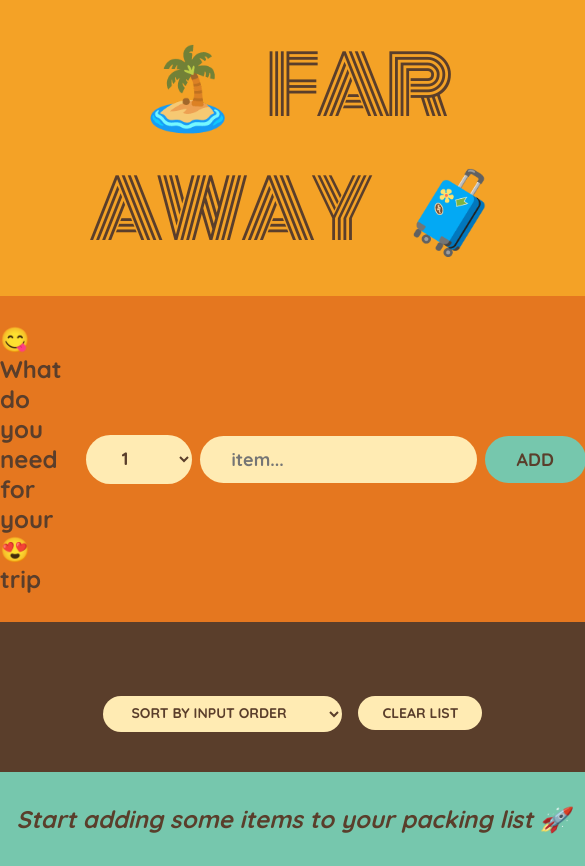
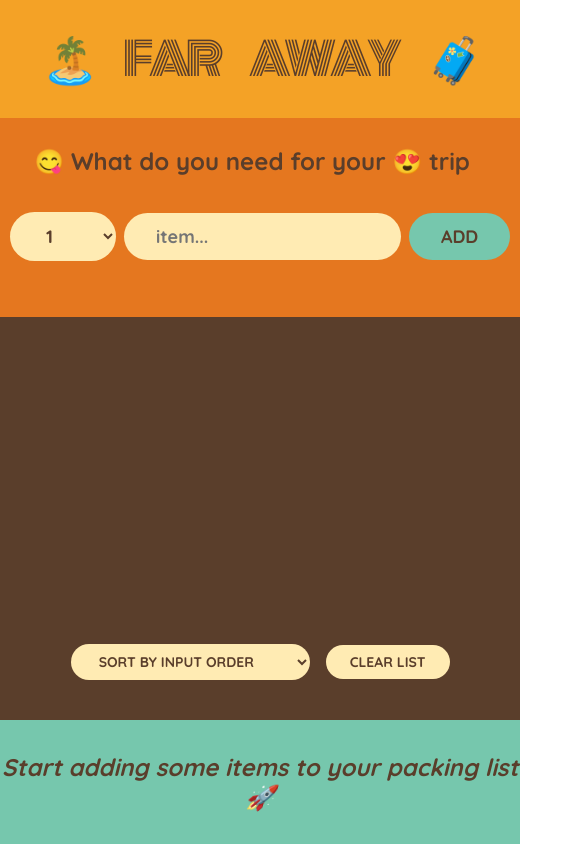
Before and after one commit to Hasib98/TRAVEL-LIST-REACT-PROJECT-02, a React (Create React App) app: page / in a window 390 px wide. Shown: the whole page, 585 px wide, since content can reach past the window. After the commit the page ends 844 px from the top, so only its background shows below. Built offline with nearby package versions, Linux system fonts and the light colour scheme.

Commit message:
FINISHD PROJECT| ADDED CLEAR ITEM FEATURE| SEPARATED COMPONENT FILES

```diff
--- a/src/components/Form.js
+++ b/src/components/Form.js
@@ -19,7 +19,10 @@ export default function Form({ onAddItems }) {
   }
   return (
     <form className="add-form" onSubmit={hanndleSubmit}>
+      <div>
         <h3>😋 What do you need for your 😍 trip</h3>
+      </div>
+      <div className="form-input">
         <select
           value={quantity}
           onChange={(e) => setQuantity(Number(e.target.value))}
@@ -40,6 +43,7 @@ export default function Form({ onAddItems }) {
           onChange={(e) => setDescription(e.target.value)}
         />
         <button>Add</button>
+      </div>
     </form>
   );
 }
--- a/src/index.css
+++ b/src/index.css
@@ -25,6 +25,8 @@ body {
   font-weight: 500;
 }
 
+
+
 .app {
   width: 100%;
   height: 100vh;
@@ -44,6 +46,12 @@ h1 {
   padding: 2.4rem 0;
 }
 
+@media only screen and (max-width: 600px) {
+  h1 {
+    font-size: 4.5rem;
+  }
+}
+
 .add-form {
   background-color: #e5771f;
   padding: 2.8rem 0;
@@ -52,6 +60,30 @@ h1 {
   justify-content: center;
   gap: 0.8rem;
 }
+
+@media only screen and (max-width: 600px) {
+  .add-form {
+    flex-direction: column;
+    padding: 2.8rem 0;
+  }
+}
+
+.form-input {
+  padding: 2.8rem 0;
+  display: flex;
+  align-items: center;
+  justify-content: center;
+  gap: 0.8rem;
+}
+
+@media only screen and (max-width: 600px) {
+  .form-input {
+    gap: 0.8rem;
+    padding-left: 1rem;
+    padding-right: 1rem;
+  }
+}
+
 
 h3 {
   margin-right: 1.6rem;
@@ -137,3 +169,7 @@ input[type="checkbox"] {
   font-weight: 700;
   padding: 3.2rem 0;
 }
+
+@media only screen and (max-width: 600px) {
+  .stats {}
+}
```
Lines whose indentation alone changed are shown as unchanged.
